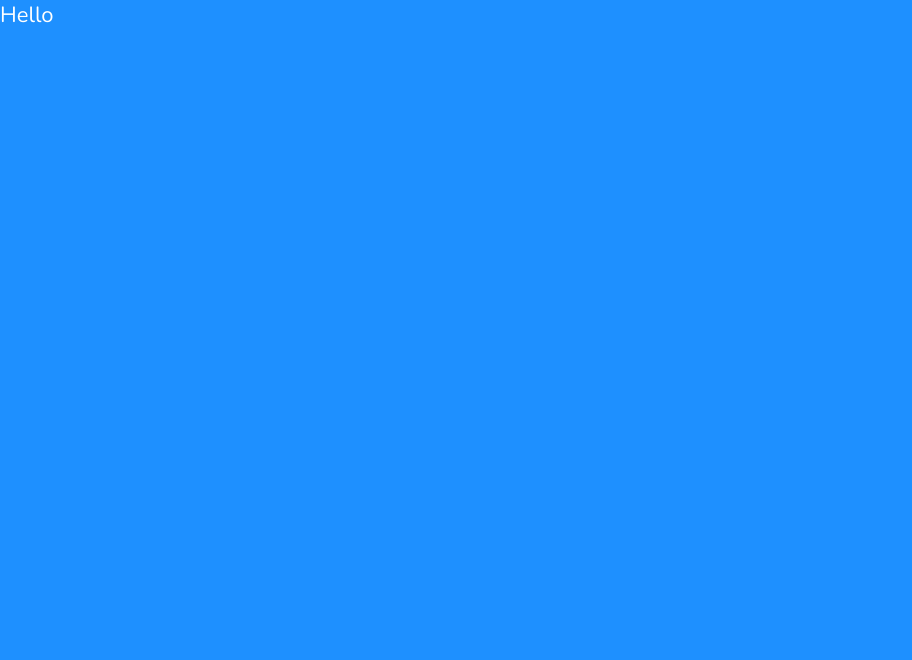
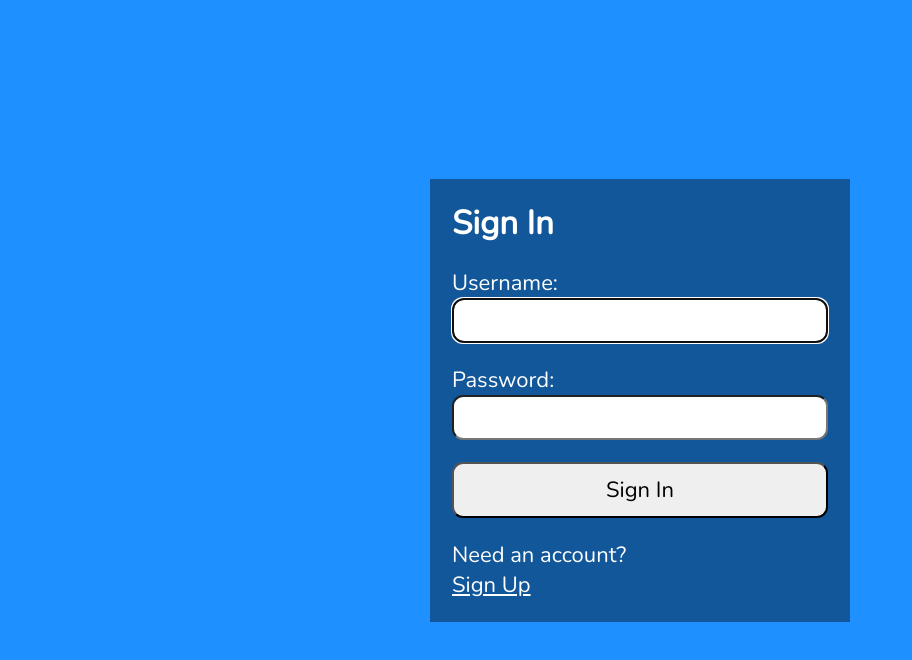
Before and after one commit to Xillyk/React-app-persist-login, a React (Vite) app: page / in a window 1280 px wide. Shown: the top 660 px of the page, without its empty margins (0-912 px from the left). Built offline with nearby package versions, Linux system fonts and the light colour scheme; the HTML template or start-up script is replaced by a standard one.

Commit message:
edit main

```diff
--- a/src/App.tsx
+++ b/src/App.tsx
@@ -1,5 +1,11 @@
+import Login from "./Login";
+
 function App() {
-  return <>Hello</>;
+  return (
+    <main className="App">
+      <Login />
+    </main>
+  );
 }
 
 export default App;
```
